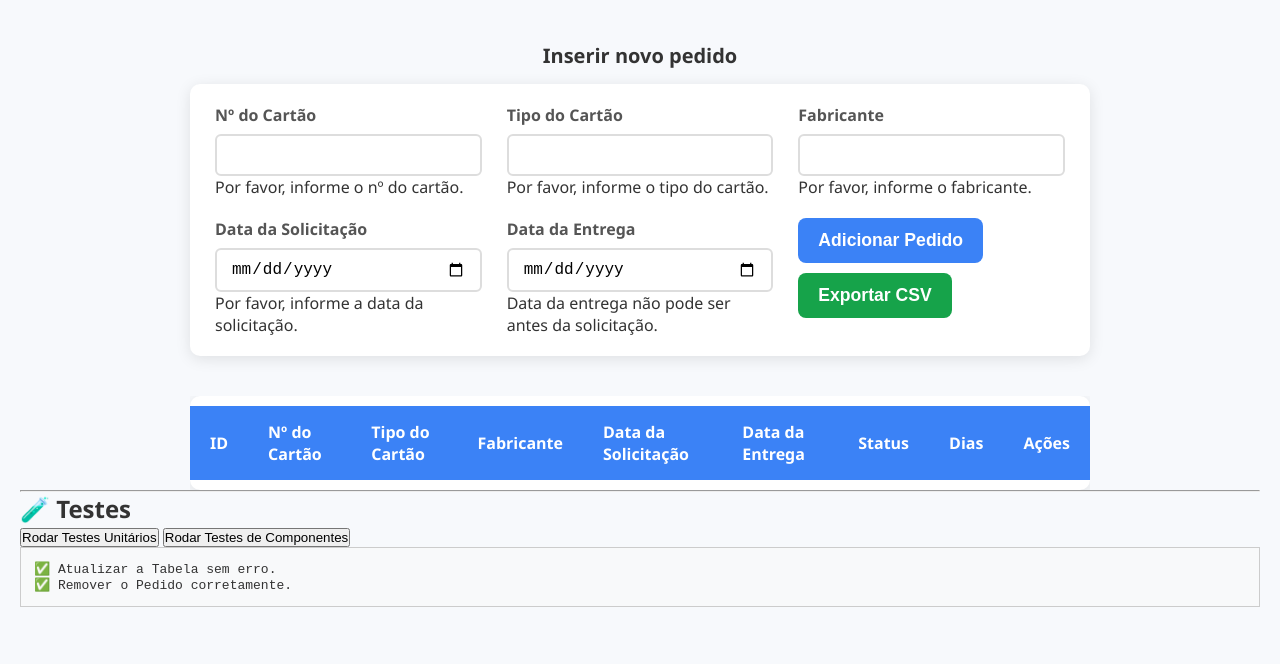
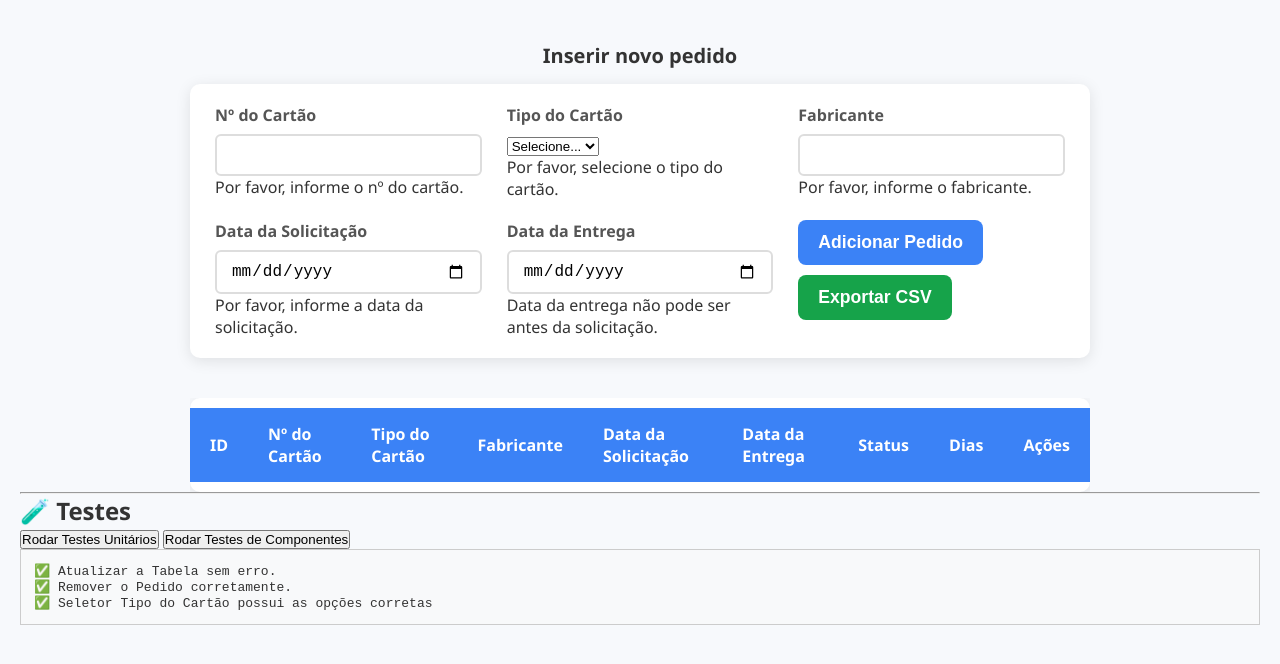
Before and after one commit to RaquelFlachVonDentz/TrabalhoAvaliativoTesteseManutencaodoSI, a plain HTML site: page index.html in a window 1280 px wide. Both pictures are taken after a click on the button "Rodar Testes de Componentes". Shown: the part 86-750 px from the top of the page. Drawn offline with Linux system fonts and the light colour scheme.

Commit message:
11.06.202520h25min

```diff
--- a/index.html
+++ b/index.html
@@ -24,8 +24,13 @@
         </div>
         <div class="col-md-3">
           <label for="tipoCartao" class="form-label">Tipo do Cartão</label>
-          <input type="text" class="form-control" id="tipoCartao" required>
-          <div class="invalid-feedback">Por favor, informe o tipo do cartão.</div>
+          <select class="form-select" id="tipoCartao" required>
+            <option value="">Selecione...</option>
+            <option value="débito">Débito</option>
+            <option value="crédito">Crédito</option>
+            <option value="múltiplo">Múltiplo</option>
+          </select>
+          <div class="invalid-feedback">Por favor, selecione o tipo do cartão.</div>
         </div>
         <div class="col-md-3">
           <label for="fabricante" class="form-label">Fabricante</label>
@@ -40,7 +45,8 @@
         <div class="col-md-3">
           <label for="dataEntrega" class="form-label">Data da Entrega</label>
           <input type="date" class="form-control" id="dataEntrega">
-          <div class="invalid-feedback" id="dataEntregaFeedback">Data da entrega não pode ser antes da solicitação.</div>
+          <div class="invalid-feedback" id="dataEntregaFeedback">Data da entrega não pode ser antes da solicitação.
+          </div>
         </div>
         <div class="col-12">
           <button class="btn btn-primary" type="submit">Adicionar Pedido</button>
@@ -71,10 +77,10 @@
   </div>
 
   <hr>
-<h2>🧪 Testes</h2>
-<button id="rodarTestesUnitBtn">Rodar Testes Unitários</button>
-<button id="rodarTestesComponentBtn">Rodar Testes de Componentes</button>
-<pre id="testes-resultados" style="background:#f8f9fa; padding:1em; border:1px solid #ccc;"></pre>
+  <h2>🧪 Testes</h2>
+  <button id="rodarTestesUnitBtn">Rodar Testes Unitários</button>
+  <button id="rodarTestesComponentBtn">Rodar Testes de Componentes</button>
+  <pre id="testes-resultados" style="background:#f8f9fa; padding:1em; border:1px solid #ccc;"></pre>
 
 
   <script src="src/RelatoriodeConferenciadeEntregasdeCartoes.js"></script>
--- a/tests/Componente.test.js
+++ b/tests/Componente.test.js
@@ -12,4 +12,28 @@ function runComponentTests() {
     const pedidos = carregarPedidos();
     if (pedidos.length !== 0) throw new Error("Pedido não removido.");
   });
+
+  testar("Seletor Tipo do Cartão possui as opções corretas", () => {
+    const seletor = document.getElementById("tipoCartao");
+    if (!seletor) throw new Error("Seletor 'tipoCartao' não encontrado.");
+
+    const opcoesEsperadas = [
+      { value: "", text: "Selecione..." },
+      { value: "débito", text: "Débito" },
+      { value: "crédito", text: "Crédito" },
+      { value: "múltiplo", text: "Múltiplo" }
+    ];
+
+    const opcoesReais = Array.from(seletor.options).map(opt => ({ value: opt.value, text: opt.text }));
+
+    if (opcoesReais.length !== opcoesEsperadas.length)
+      throw new Error(`Número de opções esperado: ${opcoesEsperadas.length}, encontrado: ${opcoesReais.length}`);
+
+    opcoesEsperadas.forEach((esperada, index) => {
+      const real = opcoesReais[index];
+      if (real.value !== esperada.value || real.text !== esperada.text) {
+        throw new Error(`Opção na posição ${index} esperada: {value: "${esperada.value}", text: "${esperada.text}"}, encontrada: {value: "${real.value}", text: "${real.text}"}`);
+      }
+    });
+  });
 }
```
